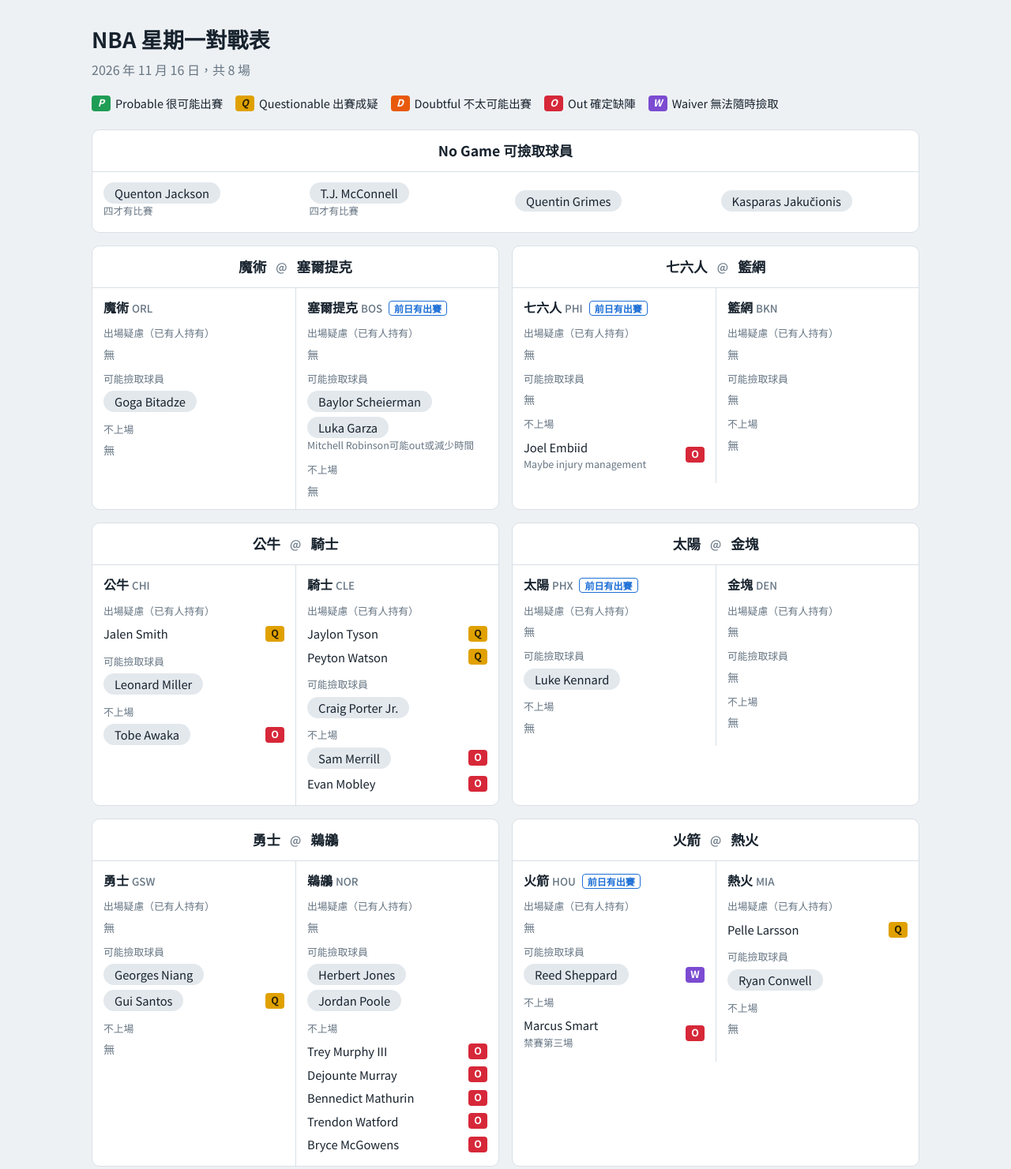
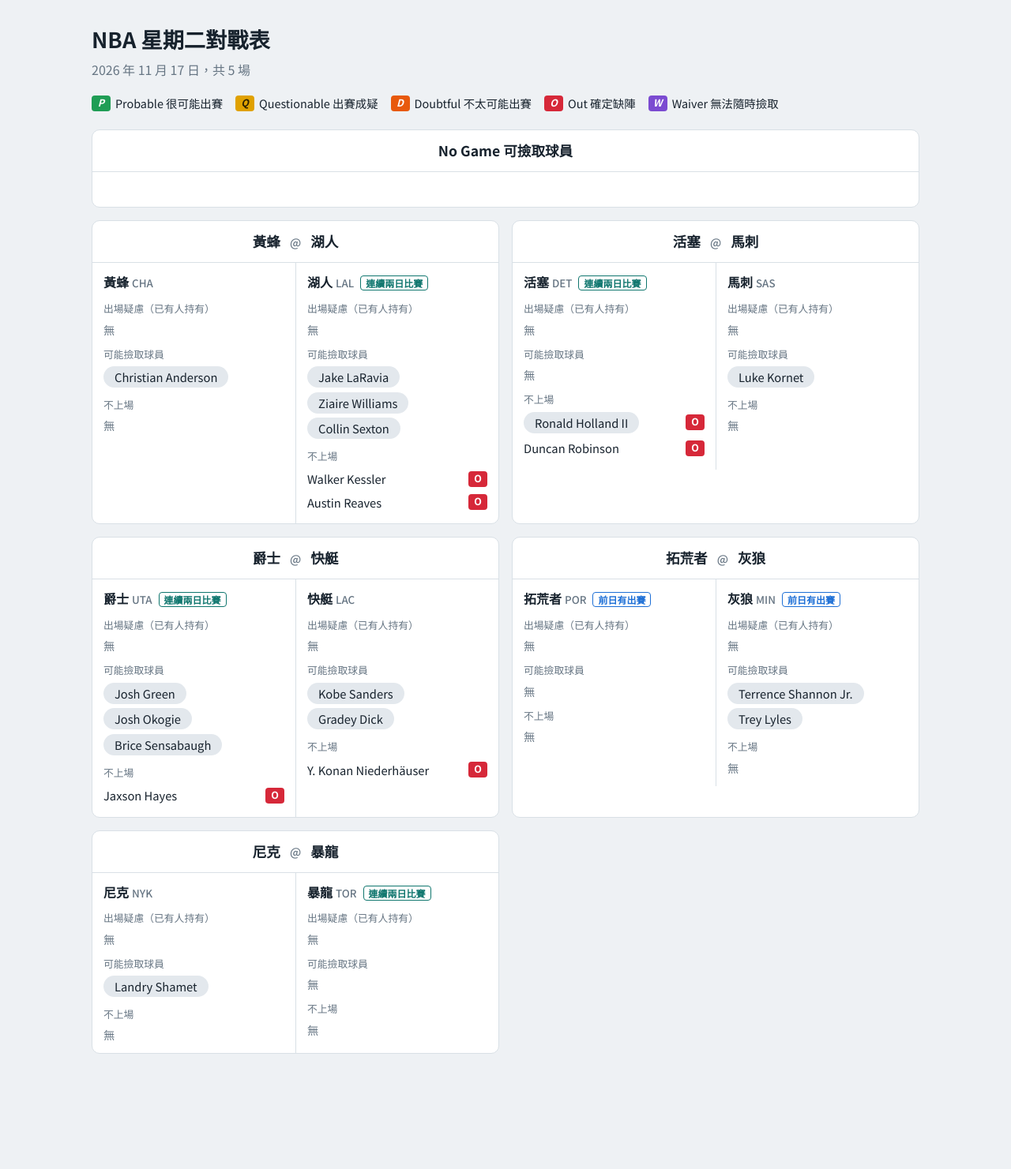
Before and after one commit to zhuys312/NBA-DailyPickup, a plain HTML site: page index.html in a window 1280 px wide. Shown: the top 1481 px of the page at 79% size. After the commit the page ends 1383 px from the top, so only its background shows below. Drawn offline with Linux system fonts and the light colour scheme.

Commit message:
Update index.html

```diff
--- a/index.html
+++ b/index.html
@@ -3,7 +3,7 @@
 <head>
 <meta charset="utf-8">
 <meta name="viewport" content="width=device-width, initial-scale=1, viewport-fit=cover">
-<title>NBA 11/16 星期一對戰表</title>
+<title>NBA 11/17 星期二對戰表</title>
 <link rel="stylesheet" href="https://fonts.googleapis.com/css2?family=Noto+Sans+TC:wght@400;500;700&display=swap">
 <style>
 :root{--bg:#eef1f4;--card:#fff;--ink:#17222d;--mute:#667583;--line:#d9e0e6;
@@ -46,8 +46,8 @@ h1{font-size:1.7rem;margin:0 0 4px;font-weight:700}
 </head>
 <body>
 <main>
-<h1>NBA 星期一對戰表</h1>
-<p class="sub">2026 年 11 月 16 日，共 8 場</p>
+<h1>NBA 星期二對戰表</h1>
+<p class="sub">2026 年 11 月 17 日，共 5 場</p>
 <div class="legend">
 <span><i class="b P">P</i>Probable 很可能出賽</span>
 <span><i class="b Q">Q</i>Questionable 出賽成疑</span>
@@ -59,25 +59,19 @@ h1{font-size:1.7rem;margin:0 0 4px;font-weight:700}
 </main>
 <script>
 var T={
-BOS:["塞爾提克","Baylor Scheierman FA;Luka Garza FA(Mitchell Robinson可能out或減少時間)","prev"],
-ORL:["魔術","Goga Bitadze FA"],
-PHI:["七六人","Joel Embiid O(Maybe injury management)","prev"],
-BKN:["籃網",""],
-CHI:["公牛","Jalen Smith Q;Tobe Awaka O FA;Leonard Miller FA"],
-CLE:["騎士","Evan Mobley O;Jaylon Tyson Q;Peyton Watson Q;Sam Merrill O FA;Craig Porter Jr. FA"],
-PHX:["太陽","Luke Kennard FA","prev"],
-DEN:["金塊",""],
-GSW:["勇士","Georges Niang FA;Gui Santos Q FA"],
-NOR:["鵜鶘","Trey Murphy III O;Dejounte Murray O;Herbert Jones FA;Jordan Poole FA;Bennedict Mathurin O;Trendon Watford O;Bryce McGowens O"],
-HOU:["火箭","Marcus Smart O(禁賽第三場);Reed Sheppard W","prev"],
-MIA:["熱火","Pelle Larsson Q;Ryan Conwell FA"],
-MEM:["灰熊","Ty Jerome O;Zach Edey Q;Isaiah Stewart Q;GG Jackson O FA;Quinten Post Q FA;Jerami Grant W"],
-WAS:["巫師","Bilal Coulibaly FA;Tre Johnson O(前一場Out)","prev"],
-POR:["拓荒者","Sidy Cissoko W","b2b"],
-MIN:["灰狼","Terrence Shannon Jr. FA;Trey Lyles FA;Jaylen Clark O","b2b"]
+CHA:["黃蜂","Christian Anderson FA"],
+LAL:["湖人","Walker Kessler O;Austin Reaves O;Jake LaRavia FA;Ziaire Williams FA;Collin Sexton FA","b2b"],
+DET:["活塞","Duncan Robinson O;Ronald Holland II O FA","b2b"],
+SAS:["馬刺","Luke Kornet FA"],
+UTA:["爵士","Jaxson Hayes O;Josh Green FA;Josh Okogie FA;Brice Sensabaugh FA","b2b"],
+LAC:["快艇","Y. Konan Niederhäuser O;Kobe Sanders FA;Gradey Dick FA"],
+POR:["拓荒者","","prev"],
+MIN:["灰狼","Terrence Shannon Jr. FA;Trey Lyles FA","prev"],
+NYK:["尼克","Landry Shamet FA"],
+TOR:["暴龍","","b2b"]
 };
-var G=[["ORL","BOS"],["PHI","BKN"],["CHI","CLE"],["PHX","DEN"],["GSW","NOR"],["HOU","MIA"],["MEM","WAS"],["POR","MIN"]];
-var NGL="Quenton Jackson(四才有比賽);T.J. McConnell(四才有比賽);Quentin Grimes;Kasparas Jakučionis";
+var G=[["CHA","LAL"],["DET","SAS"],["UTA","LAC"],["POR","MIN"],["NYK","TOR"]];
+var NGL="";
 function badge(c){return '<span class="b '+c+'">'+c+'</span>'}
 function parseStr(str,c){
   var out=[];
```
